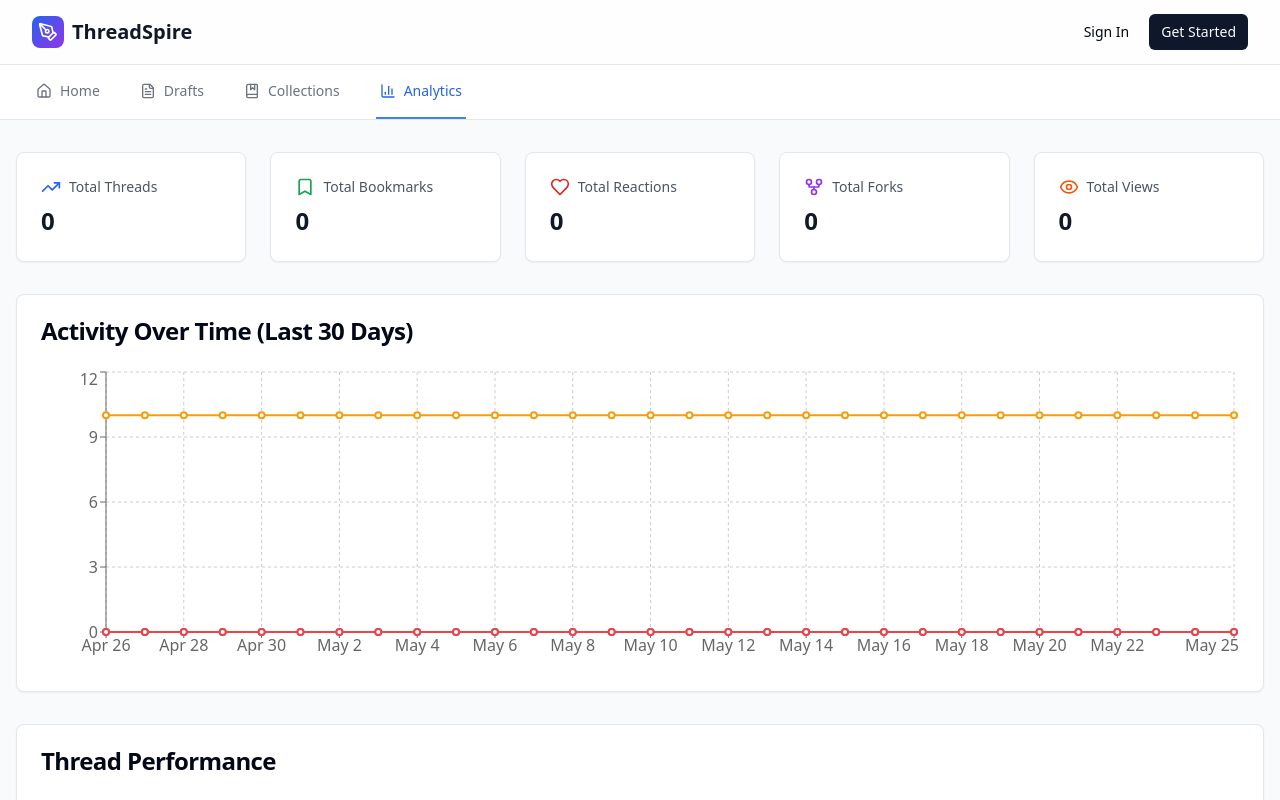
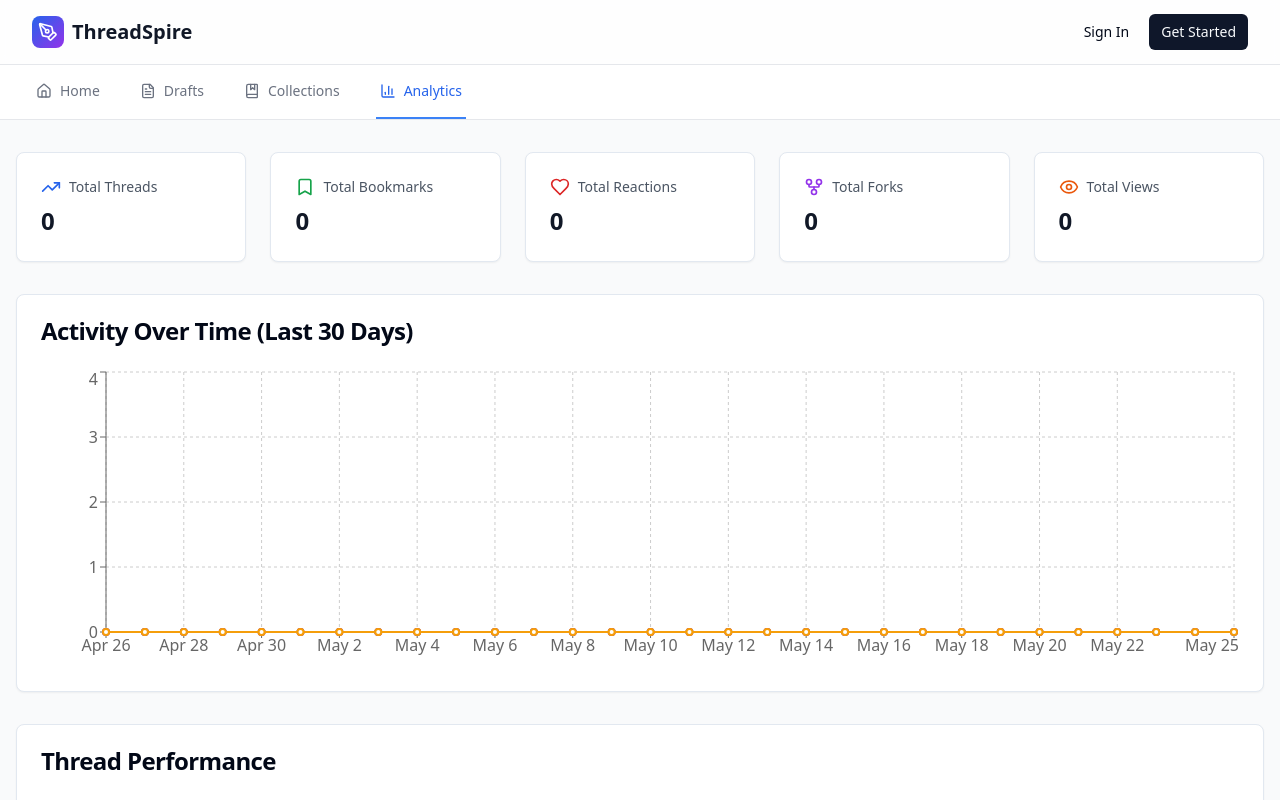
Before and after one commit to vivek-dev7/ThreadSpire, a React (Vite) app: page /analytics in a window 1280 px wide. Shown: the top 800 px of the page. Built offline with nearby package versions, Linux system fonts and the light colour scheme.

Commit message:
Update AnalyticsCharts.tsx

```diff
--- a/src/components/Analytics/AnalyticsCharts.tsx
+++ b/src/components/Analytics/AnalyticsCharts.tsx
@@ -34,7 +34,7 @@ export function AnalyticsCharts() {
       date: date.toLocaleDateString('en-US', { month: 'short', day: 'numeric' }),
       threads: threadsOnDay,
       reactions: threadsOnDay * Math.floor(Math.random() * 5),
-      views: threadsOnDay * Math.floor(Math.random() * 20) + 10
+      views: threadsOnDay === 0 ? 0 : threadsOnDay * Math.floor(Math.random() * 20)
     };
   });
 
```
